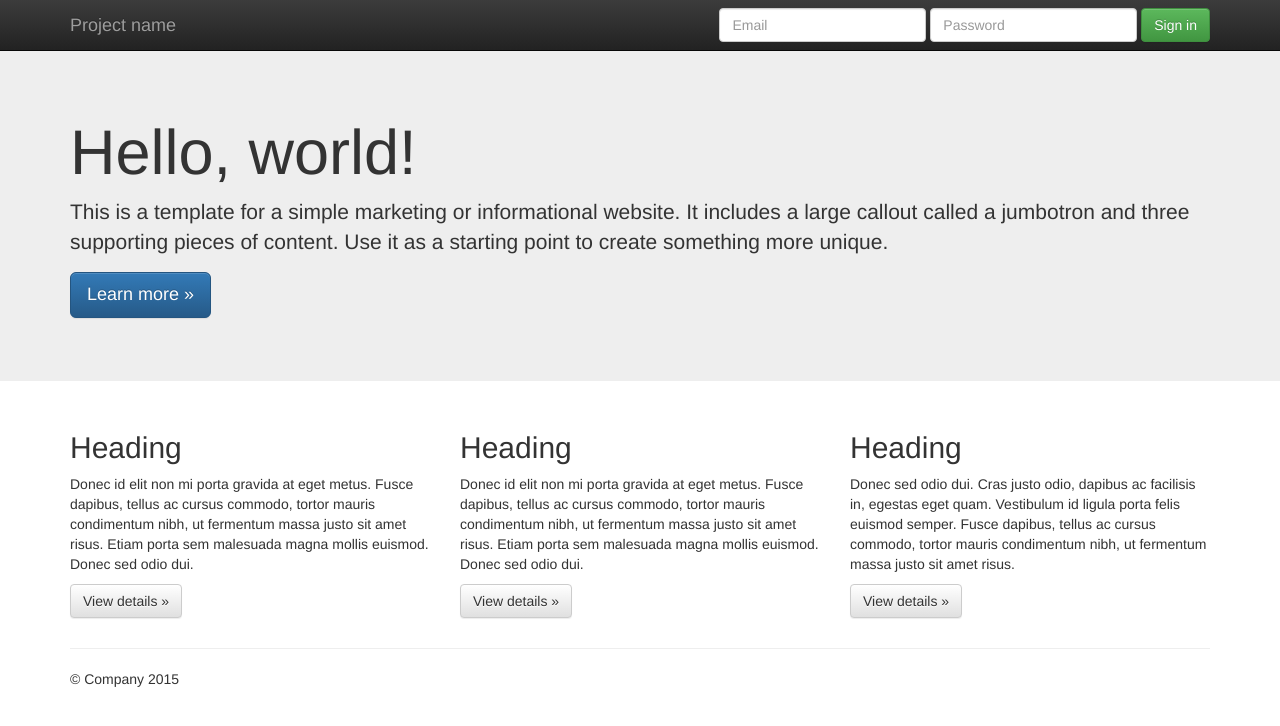
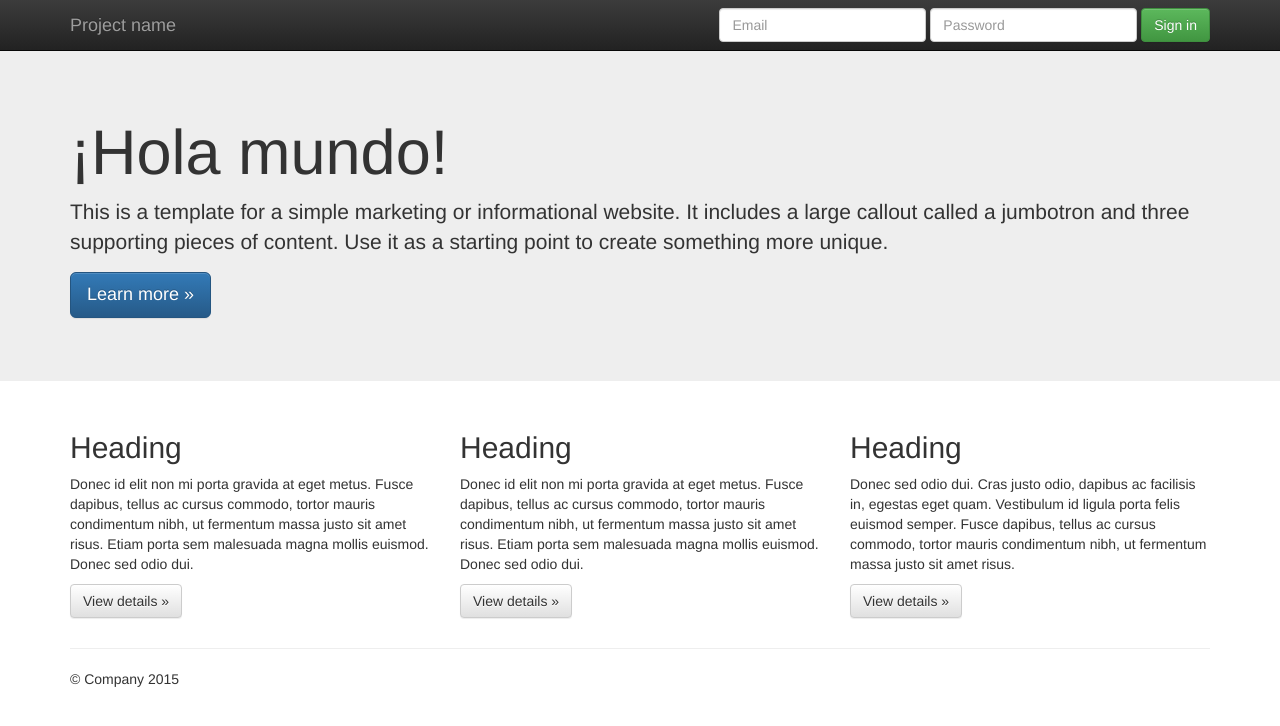
Before and after one commit to SandovalDaw/severo-ed-git, a plain HTML site: page index.html in a window 1280 px wide. Drawn offline with nearby package versions, Linux system fonts and the light colour scheme.

Commit message:
Traducido el título a ¡Hola mundo!

```diff
--- a/index.html
+++ b/index.html
@@ -55,7 +55,7 @@
     <!-- Main jumbotron for a primary marketing message or call to action -->
     <div class="jumbotron">
       <div class="container">
-        <h1>Hello, world!</h1>
+        <h1>¡Hola mundo!</h1>
         <p>This is a template for a simple marketing or informational website. It includes a large callout called a jumbotron and three supporting pieces of content. Use it as a starting point to create something more unique.</p>
         <p><a class="btn btn-primary btn-lg" href="#" role="button">Learn more &raquo;</a></p>
       </div>
```
